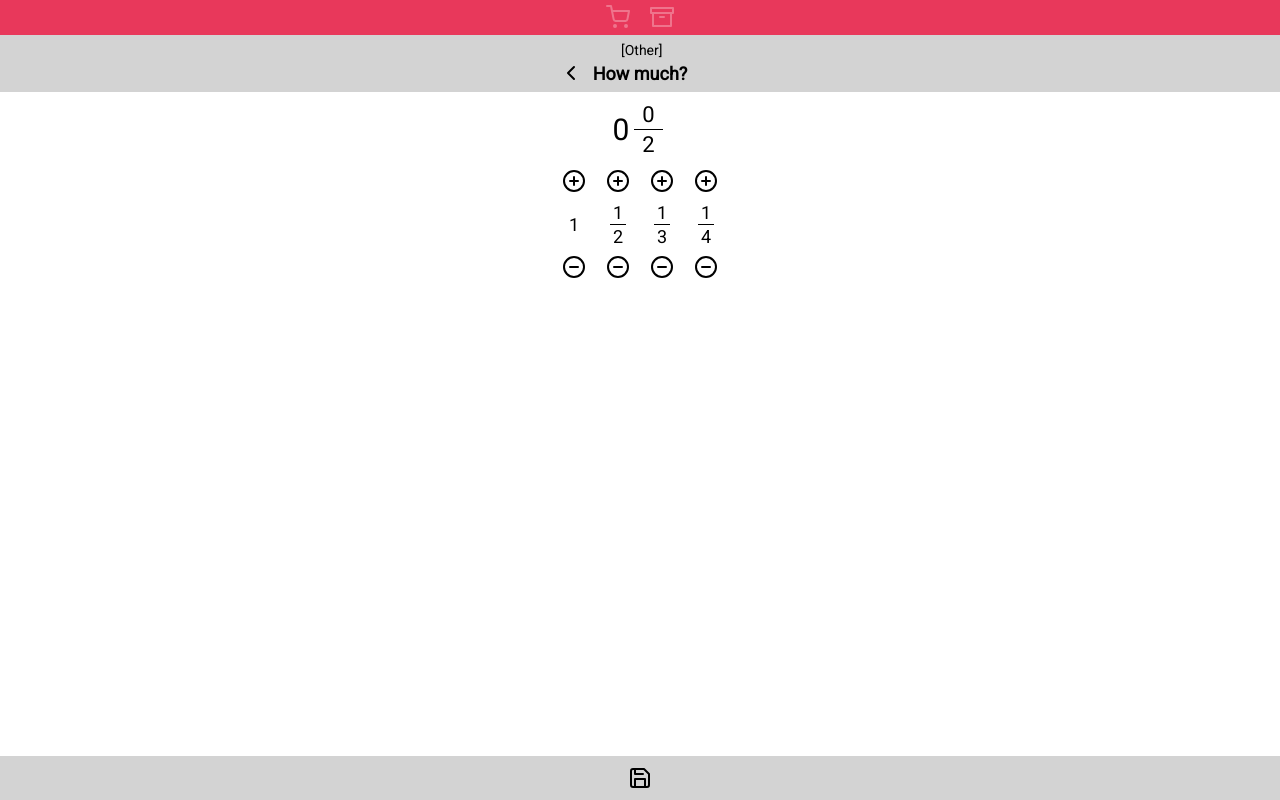
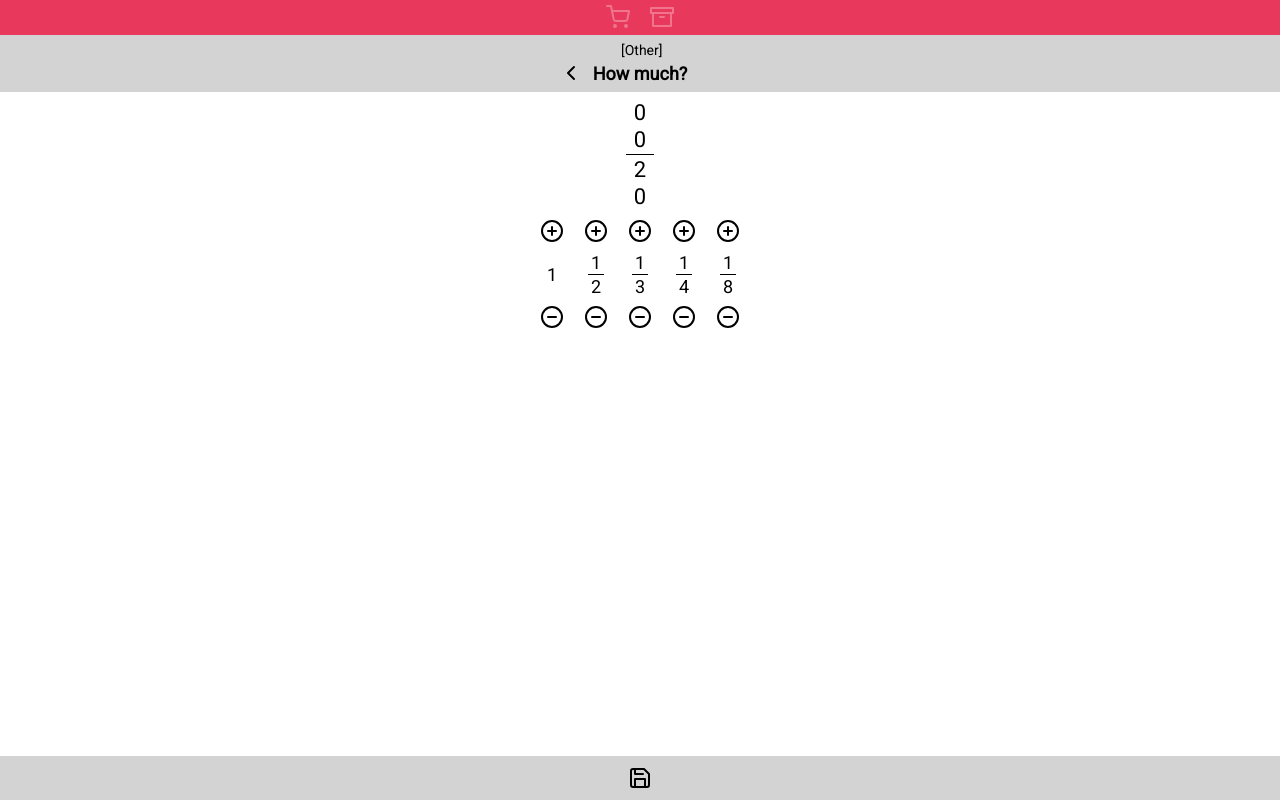
Before and after one commit to NiftyOctopus/lychee-list, a Vue app: page /amount in a window 1280 px wide. Built offline with nearby package versions, Linux system fonts and the light colour scheme.

Commit message:
Working on fraction logic

```diff
--- a/src/components/Fraction.vue
+++ b/src/components/Fraction.vue
@@ -1,7 +1,13 @@
 <template>
     <div class='fraction'>
-        <div class='numerator'  >{{ fraction.n }}</div>
-        <div class='denominator'>{{ fraction.d }}</div>
+        <div>{{ whole }}</div>
+
+        <div id='frac' v-if='fraction.n < fraction.d'>
+            <div class='numerator'  >{{ fraction.n }}</div>
+            <div class='denominator'>{{ fraction.d }}</div>
+        </div>
+
+        <div>{{ value }}</div>
     </div>
 </template>
 
--- a/src/mixins/fractionize.js
+++ b/src/mixins/fractionize.js
@@ -1,8 +1,12 @@
 export const fractionize = {
     data() { return {
-        denominators: [2, 3, 4, 8, 16]
+        denominators: [2, 3, 4]
     }},
     computed: {
+        whole() {
+            if(this.fraction.n < this.fraction.d) { return Math.floor(this.value) }
+            return Math.ceil(this.value)
+        },
         decimal() {
             return this.value - Math.floor(this.value)
         },
@@ -14,8 +18,8 @@ export const fractionize = {
             for(let i in this.denominators) {
                 d = this.denominators[i]
                 x = this.decimal * d
-                n = Math.ceil(x)
-                e = (n - x) * (1 / d)
+                n = Math.round(x)
+                e = Math.abs(n - x) * (1 / d)
 
                 if(e < min) {
                     min = e
--- a/src/views/AmountView.vue
+++ b/src/views/AmountView.vue
@@ -3,8 +3,7 @@
         <view-header title='How much?'  @back='back'></view-header>
 
         <div id='amount'>
-            <div id='whole'>{{ Math.floor(item.amount) }}</div>
-            <div id='fraction'><fraction :value='item.amount'></fraction></div>
+            <fraction :value='item.amount'></fraction>
             <div>{{ item.unit }}</div>
         </div>
 
@@ -13,6 +12,7 @@
             <adjuster d=2></adjuster>
             <adjuster d=3></adjuster>
             <adjuster d=4></adjuster>
+            <adjuster d=8></adjuster>
         </div>
 
         <view-footer :allowSave=true></view-footer>
@@ -59,16 +59,6 @@
 
 
 <style scoped>
-    #amount {
-        display: flex;
-        flex-flow:       row nowrap;
-        justify-content: center;
-        align-items:     center;
-    }
-    #whole {
-        font-size: 30px;
-    }
-
     #adjusters {
         display: flex;
         flex-flow: row nowrap;
```
